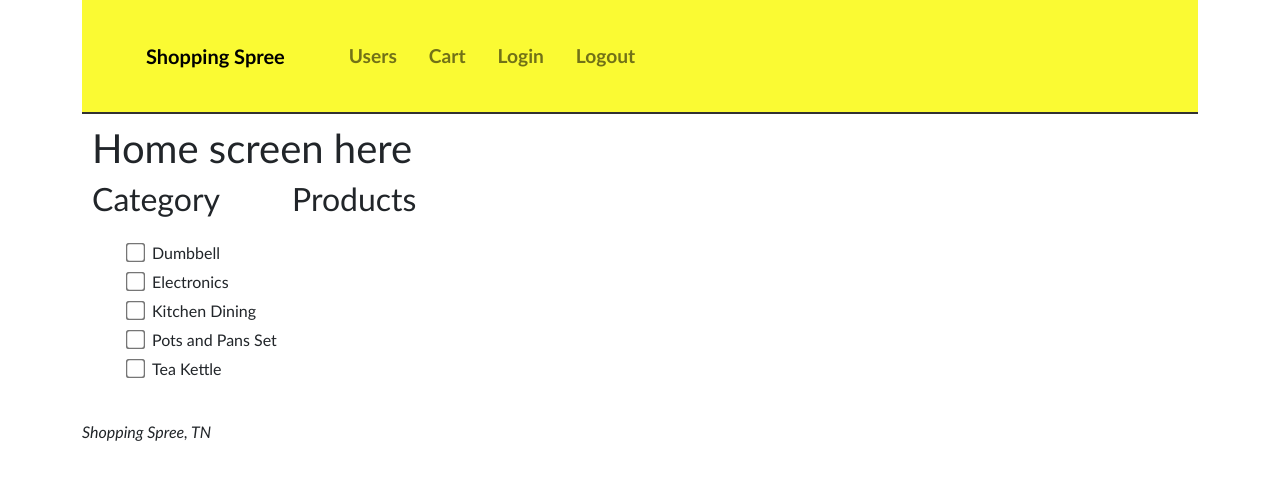
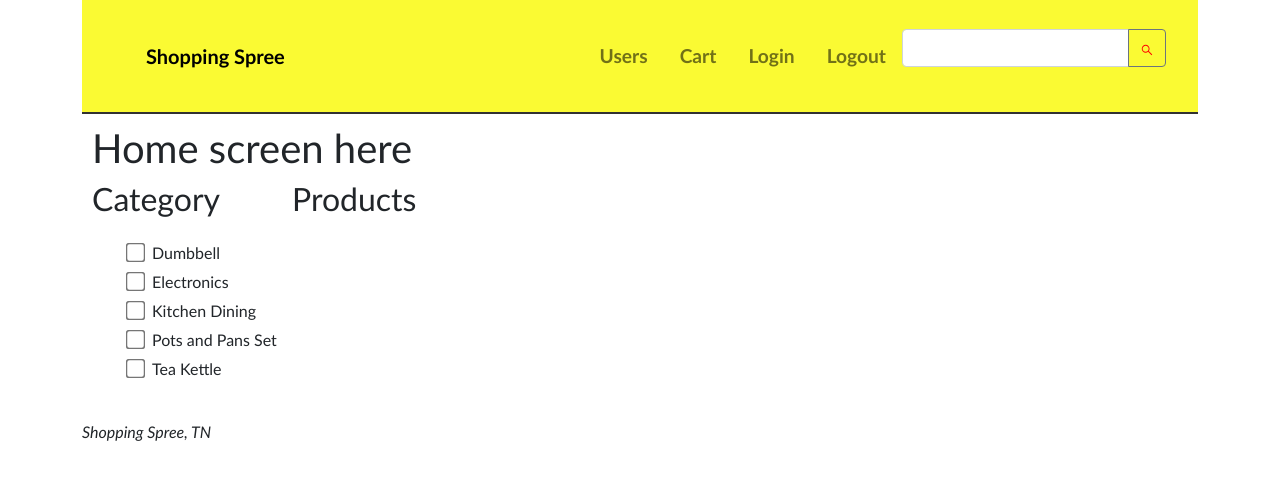
Before and after one commit to TienNguyen93/shopping, a React (Create React App) app in the folder client/: page / in a window 1280 px wide. Shown: the top 480 px of the page. Built offline with nearby package versions, Linux system fonts and the light colour scheme; no server answers.

Commit message:
fixing search bar style

```diff
--- a/client/src/components/NavBar.js
+++ b/client/src/components/NavBar.js
@@ -1,13 +1,9 @@
 import { Link } from 'react-router-dom'
-import { Nav, Navbar, Container, Form } from 'react-bootstrap'
-import { useEffect, useState, useContext  } from 'react'
+import { Nav, Navbar, Container, Form, Button, InputGroup } from 'react-bootstrap'
+import { useState } from 'react'
+import { FaSistrix } from 'react-icons/fa'
 
-import HomeScreen from '../screens/HomeScreen'
-
-
-const NavBar = ({ user, allProducts, search, setSearch }) => {
-    const [products, setProducts] = useState([])
-
+const NavBar = ({ user, search, setSearch }) => {
 
     const handleSearch = (event) => {
         console.log(event.target.value)
@@ -27,6 +23,7 @@ const NavBar = ({ user, allProducts, search, setSearch }) => {
     return (
         <Navbar collapseOnSelect expand="lg" className="header-container">
             <Container>
+
                 <Navbar.Brand>
                     <Nav.Link href="#" as="span" style={{ border: 'none' }} >
                         <Link className="nav-link" style={{ textDecoration: 'none' }} to="/">
@@ -34,15 +31,10 @@ const NavBar = ({ user, allProducts, search, setSearch }) => {
                         </Link>
                     </Nav.Link>
                 </Navbar.Brand>
+
                 <Navbar.Toggle aria-controls="responsive-navbar-nav" />
                 <Navbar.Collapse id="responsive-navbar-nav">
-                    <Nav className="me-auto">
-                        {/* <Form>
-                            <Form.Control
-                                type="search"
-                                value={search}
-                                onChange={handleSearch} />
-                        </Form> */}
+                    <Nav className="ms-auto">
 
                         <Nav.Link href="#" as="span" style={{ border: 'none' }}>
                             <Link className="nav-link" style={{ textDecoration: 'none' }} to="/users">
@@ -71,6 +63,21 @@ const NavBar = ({ user, allProducts, search, setSearch }) => {
                             </Link>
                         </Nav.Link>
                     </Nav>
+
+                    <Form>
+                        <InputGroup className="mb-3">
+                            <Form.Control
+                                type="search"
+                                value={search}
+                                onChange={handleSearch} />
+                            <Button variant="outline-secondary" id="button-addon2">
+                                <FaSistrix color="red" size={12} />
+                            </Button>
+                        </InputGroup>
+                    </Form>
+
+
+
                 </Navbar.Collapse>
             </Container>
         </Navbar >
@@ -78,3 +85,5 @@ const NavBar = ({ user, allProducts, search, setSearch }) => {
 }
 
 export default NavBar
+
+// variant="outline-success"
```
